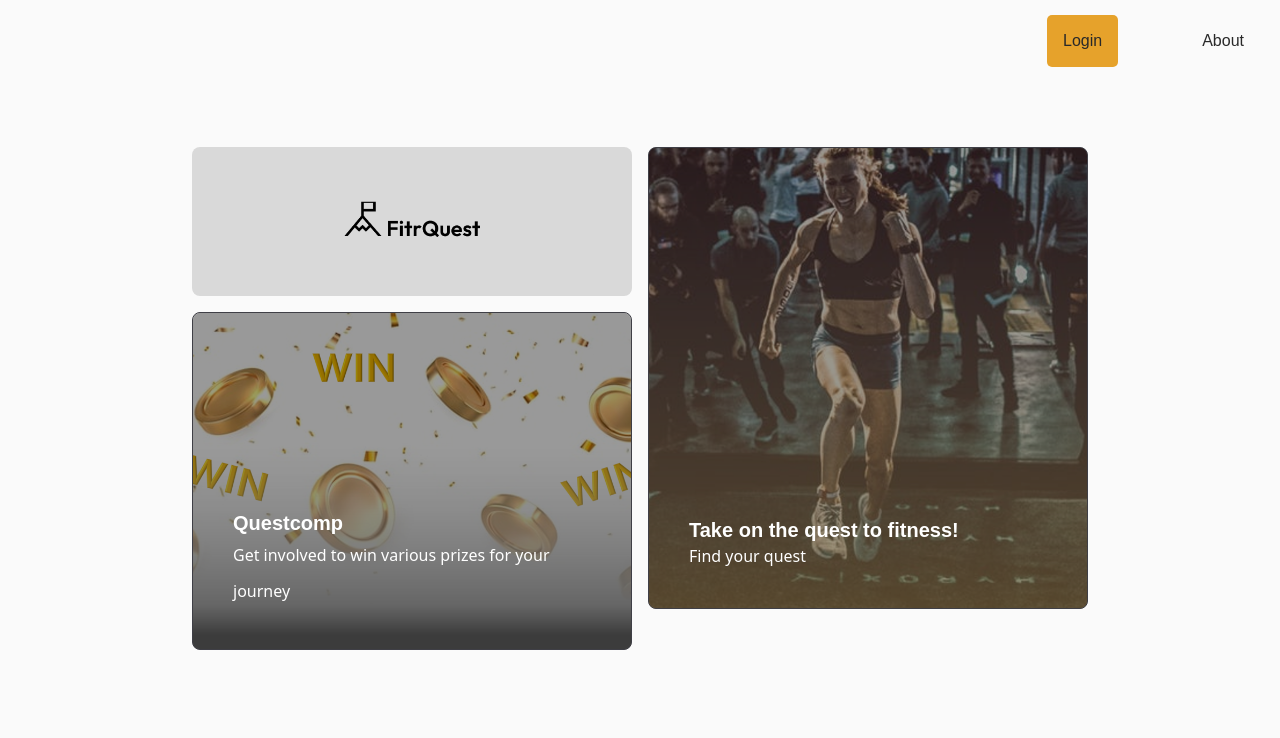
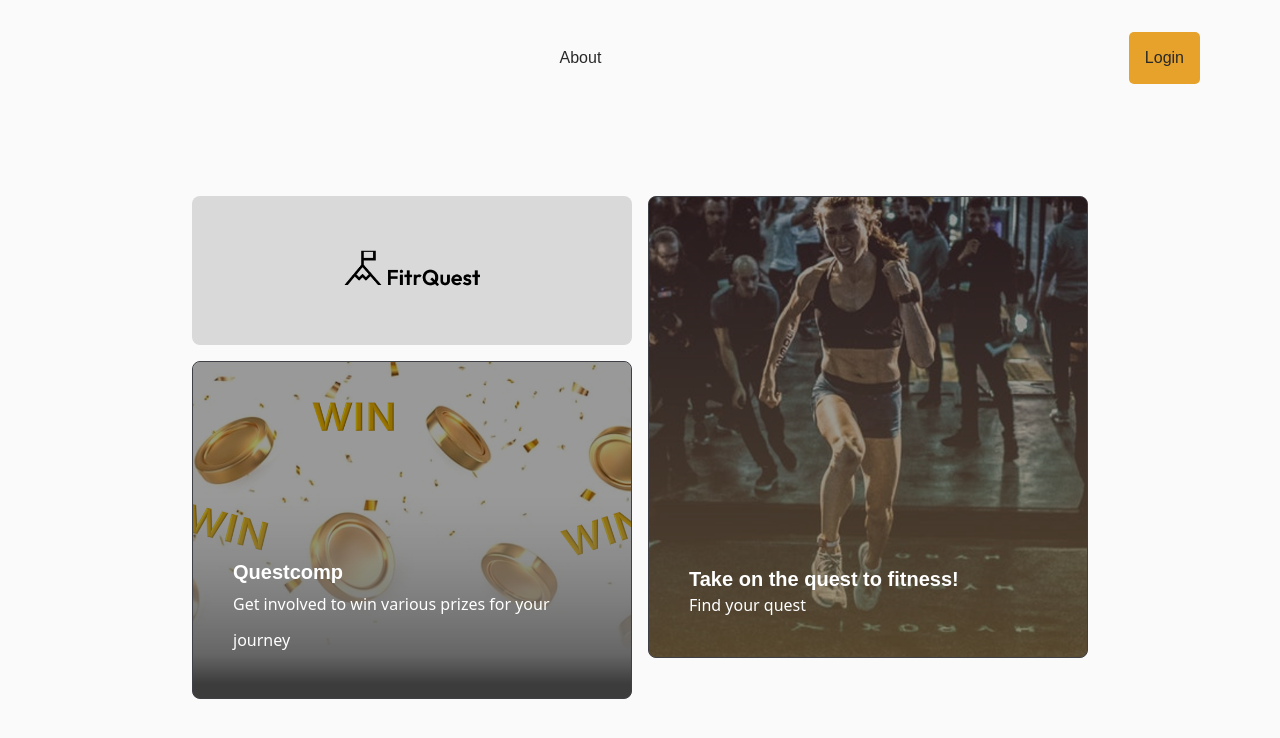
Before and after one commit to Nathan-47/fitrquest, a React (Vite) app: page / in a window 1280 px wide. Shown: the top 738 px of the page. Built offline with nearby package versions, Linux system fonts and the light colour scheme; a web font is replaced by a local one.

Commit message:
navbar amends

```diff
--- a/src/index.css
+++ b/src/index.css
@@ -67,41 +67,49 @@ select:focus-visible {
   z-index: 100%;
 }
 ul {
-  list-style-type: none;
+  display: flex;
+  align-items: center;
+  width: 100%;
+  padding: 0;
   margin: 0;
+  list-style: none;
+  padding-top: 2em;
+  padding: 2em !important;
+}
+.nav-logo {
   padding: 0;
-  overflow: hidden;
-  width: 100%;
+  margin: 0;
+  display: flex;
+  align-items: center;
 }
-li {
-  float: right;
+.nav-logo img {
+  height: 60px;
+  object-fit: contain;
 }
-.nav-login {
+.nav-login,
+.nav-sign {
+  margin-left: auto;
+  display: flex;
+  align-items: center;
+  padding: 0.5em 1em;
+  font-family: 'Public Sans', sans-serif;
+  text-decoration: none;
   color: #292929;
-  display: block;
-  text-align: center;
-  padding: 14px 16px;
-  text-decoration: none;
-  font-family: 'Public Sans', sans-serif;
-  margin: 15px 20px auto;
 }
 .nav-sign {
-  color: #292929;
-  display: block;
   text-align: center;
-  padding: 14px 16px;
-  text-decoration: none;
-  font-family: 'Public Sans', sans-serif;
   background: #E6A22B;
-  margin: 15px 20px auto;
   margin-right: 3em;
   border-radius: 5px;
+  padding: 14px 16px;
+  cursor: pointer;
 }
 .nav-sign:hover {
   background: #292929;
   color: #E6A22B;
   transition: 0.2s;
 }
+.nav-login > span {margin-right: 4em;}
 /* navbar */
 
 /* landing */
```
